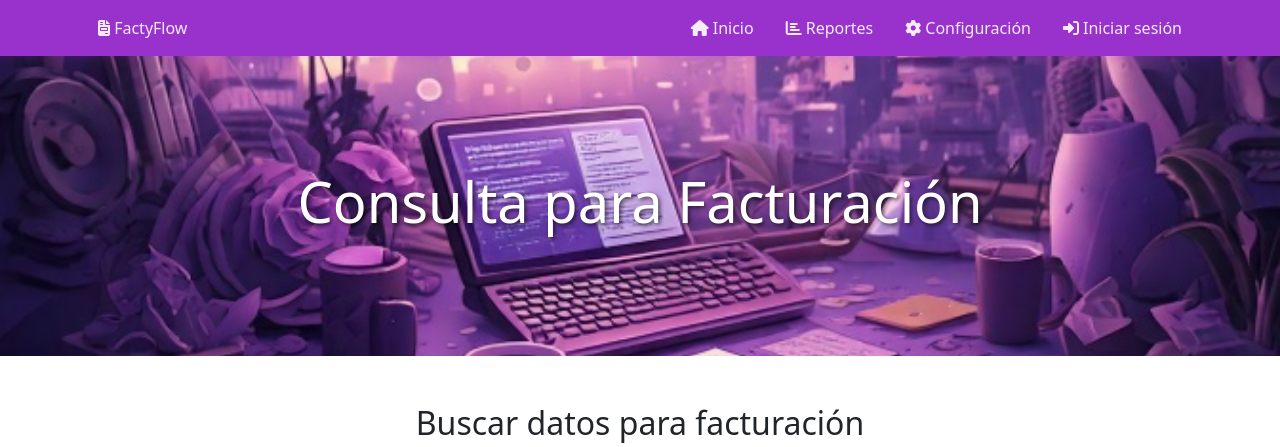
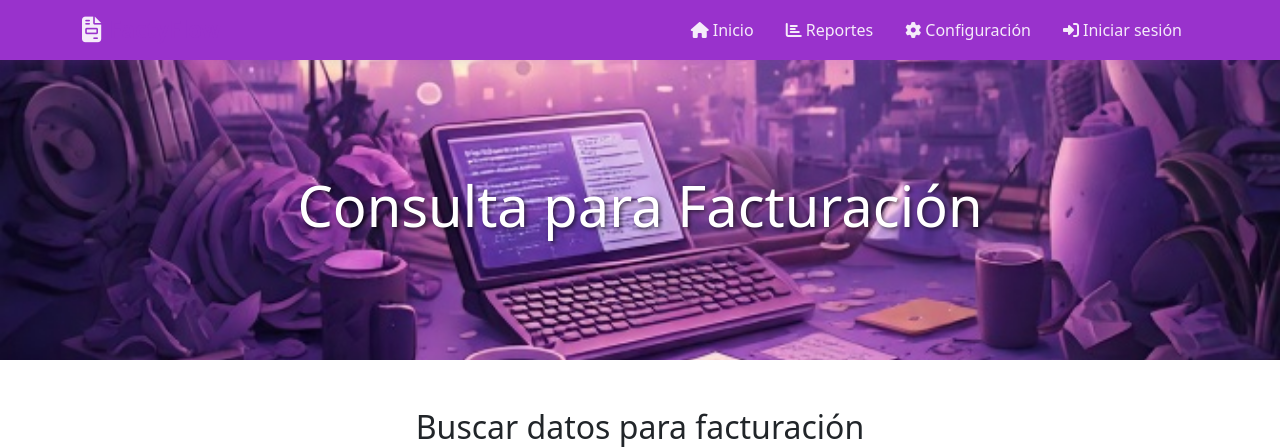
Before and after one commit to KikeFreund/facty, a PHP site: page / in a window 1280 px wide. Shown: the top 447 px of the page. Run offline with PHP 8.4, Linux system fonts and the light colour scheme; data that the repository does not hold is empty.

Commit message:
Estructura cliente

```diff
--- a/assets/css/styles.css
+++ b/assets/css/styles.css
@@ -57,6 +57,7 @@
     gap: 0.5rem;
 }
 .navbar-brand i {
+    color: rgba(255, 255, 255, 0.9) !important;
     font-size: 1.6rem;
 }
 .nav-link {
--- a/logout/nav.php
+++ b/logout/nav.php
@@ -1,6 +1,6 @@
 <nav class="navbar navbar-expand-lg navbar-dark">
     <div class="container">
-        <a class="nav-link" href="/">
+        <a class="navbar-brand" href="/">
             <i class="fas fa-file-invoice"></i>
             FactyFlow
         </a>
```
